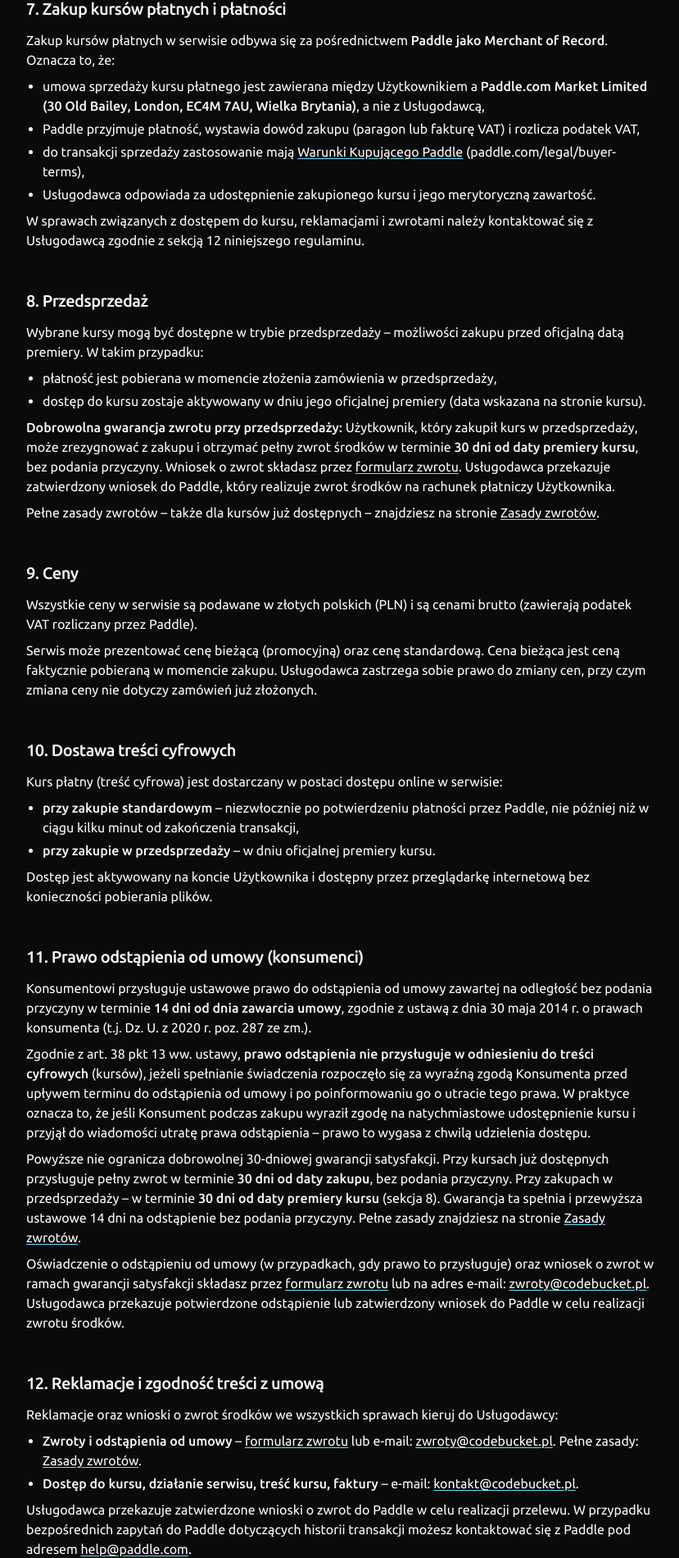
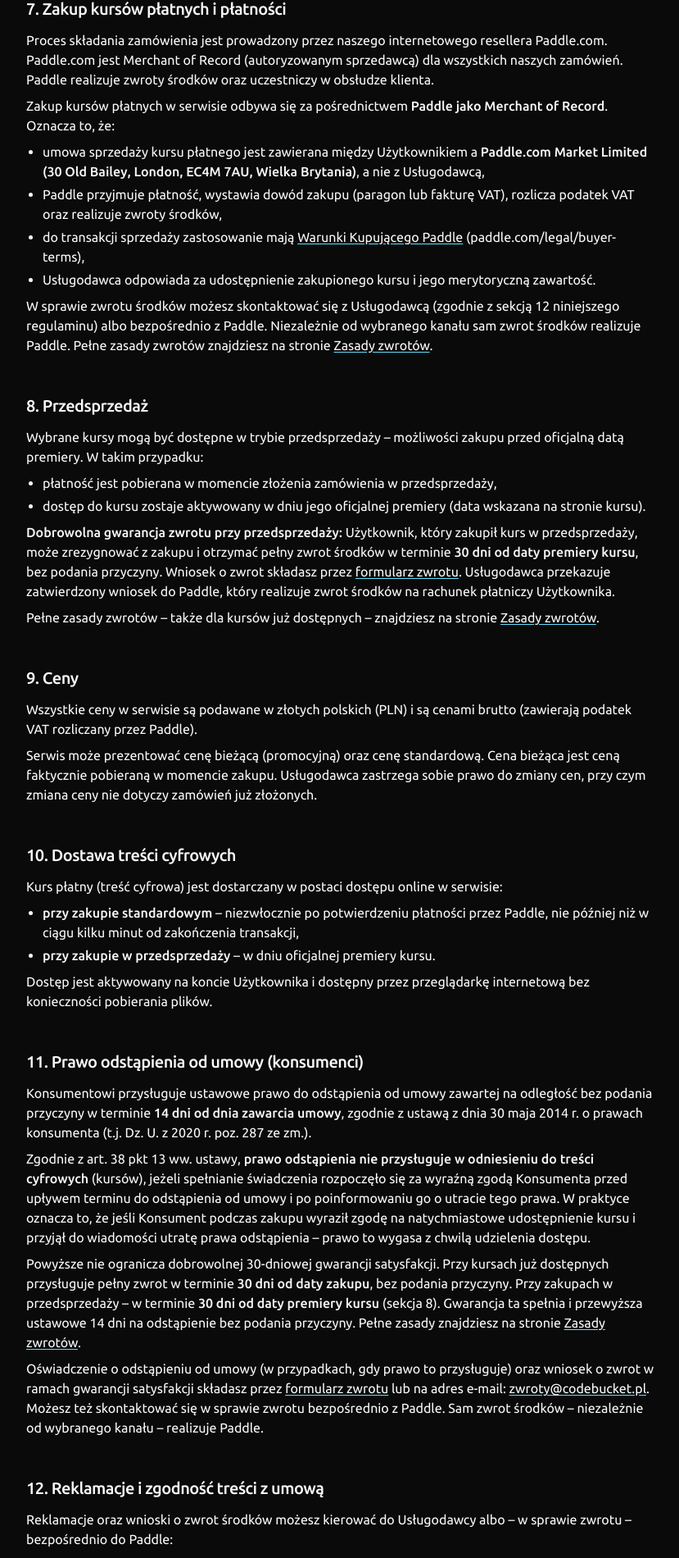
Before and after one commit to viventer/codebucket-web-app, a Next.js app: page /terms in a window 1280 px wide. Shown: the part 2388-4288 px from the top of the page at 82% size, without its empty margins (32-861 px from the left). Built offline with nearby package versions, Linux system fonts and the light colour scheme.

Commit message:
required paddle info

```diff
--- a/app/(site)/refund/page.tsx
+++ b/app/(site)/refund/page.tsx
@@ -33,8 +33,9 @@ export default function RefundPage() {
         <p>
           Zakup kursów płatnych odbywa się za pośrednictwem{" "}
           <LegalStrong>Paddle.com Market Limited</LegalStrong> jako Merchant of
-          Record. CodeBucket rozpatruje i zatwierdza wnioski o zwrot. Paddle
-          realizuje zwrot środków na rachunek płatniczy Użytkownika tą samą
+          Record. W sprawie zwrotu możesz skontaktować się z CodeBucket albo
+          bezpośrednio z Paddle. Niezależnie od wybranego kanału sam zwrot
+          środków realizuje Paddle – na rachunek płatniczy Użytkownika, tą samą
           metodą płatności, której użyto przy zakupie.
         </p>
         <p>
@@ -115,26 +116,35 @@ export default function RefundPage() {
 
       <LegalSection id="wniosek" title="5. Jak złożyć wniosek o zwrot">
         <p>
-          Wniosek o zwrot składasz przez{" "}
-          <LegalLink href="/refund/request">formularz zwrotu</LegalLink>.
+          Wniosek o zwrot możesz zgłosić na jeden z poniższych sposobów:
+        </p>
+        <LegalList>
+          <LegalListItem>
+            przez <LegalLink href="/refund/request">formularz zwrotu</LegalLink>,
+          </LegalListItem>
+          <LegalListItem>
+            na adres{" "}
+            <LegalLink href="mailto:zwroty@codebucket.pl">
+              zwroty@codebucket.pl
+            </LegalLink>
+            ,
+          </LegalListItem>
+          <LegalListItem>
+            bezpośrednio do Paddle na adres{" "}
+            <LegalLink href="mailto:help@paddle.com">help@paddle.com</LegalLink>.
+          </LegalListItem>
+        </LegalList>
+        <p>
+          Wniosek złożony u Usługodawcy jest rozpatrywany w terminie{" "}
+          <LegalStrong>14 dni kalendarzowych</LegalStrong> od jego otrzymania i
+          po zatwierdzeniu przekazywany do Paddle. Niezależnie od wybranego
+          kanału sam zwrot środków realizuje Paddle – tą samą metodą płatności,
+          której użyto przy zakupie.
         </p>
         <p>
-          Możesz też napisać na adres{" "}
-          <LegalLink href="mailto:zwroty@codebucket.pl">
-            zwroty@codebucket.pl
-          </LegalLink>
-          .
-        </p>
-        <p>
-          Usługodawca rozpatruje wnioski w terminie{" "}
-          <LegalStrong>14 dni kalendarzowych</LegalStrong> od ich otrzymania.
-          Zatwierdzony wniosek przekazywany jest do Paddle, które realizuje
-          zwrot środków tą samą metodą płatności.
-        </p>
-        <p>
-          W sprawach dotyczących historii transakcji możesz kontaktować się
-          bezpośrednio z Paddle pod adresem{" "}
-          <LegalLink href="mailto:help@paddle.com">help@paddle.com</LegalLink>.
+          Pod adresem{" "}
+          <LegalLink href="mailto:help@paddle.com">help@paddle.com</LegalLink>{" "}
+          uzyskasz też pomoc w sprawach dotyczących historii transakcji.
         </p>
       </LegalSection>
     </LegalDocument>
--- a/app/(site)/terms/page.tsx
+++ b/app/(site)/terms/page.tsx
@@ -210,6 +210,12 @@ export default function TermsPage() {
       {/* 7 */}
       <LegalSection id="platnosci" title="7. Zakup kursów płatnych i płatności">
         <p>
+          Proces składania zamówienia jest prowadzony przez naszego
+          internetowego resellera Paddle.com. Paddle.com jest Merchant of Record
+          (autoryzowanym sprzedawcą) dla wszystkich naszych zamówień. Paddle
+          realizuje zwroty środków oraz uczestniczy w obsłudze klienta.
+        </p>
+        <p>
           Zakup kursów płatnych w serwisie odbywa się za pośrednictwem{" "}
           <LegalStrong>Paddle jako Merchant of Record</LegalStrong>. Oznacza to,
           że:
@@ -225,7 +231,7 @@ export default function TermsPage() {
           </LegalListItem>
           <LegalListItem>
             Paddle przyjmuje płatność, wystawia dowód zakupu (paragon lub
-            fakturę VAT) i rozlicza podatek VAT,
+            fakturę VAT), rozlicza podatek VAT oraz realizuje zwroty środków,
           </LegalListItem>
           <LegalListItem>
             do transakcji sprzedaży zastosowanie mają{" "}
@@ -240,9 +246,11 @@ export default function TermsPage() {
           </LegalListItem>
         </LegalList>
         <p>
-          W sprawach związanych z dostępem do kursu, reklamacjami i zwrotami
-          należy kontaktować się z Usługodawcą zgodnie z sekcją 12 niniejszego
-          regulaminu.
+          W sprawie zwrotu środków możesz skontaktować się z Usługodawcą
+          (zgodnie z sekcją 12 niniejszego regulaminu) albo bezpośrednio z
+          Paddle. Niezależnie od wybranego kanału sam zwrot środków realizuje
+          Paddle. Pełne zasady zwrotów znajdziesz na stronie{" "}
+          <LegalLink href="/refund">Zasady zwrotów</LegalLink>.
         </p>
       </LegalSection>
 
@@ -276,8 +284,7 @@ export default function TermsPage() {
         </p>
         <p>
           Pełne zasady zwrotów – także dla kursów już dostępnych – znajdziesz na
-          stronie{" "}
-          <LegalLink href="/refund">Zasady zwrotów</LegalLink>.
+          stronie <LegalLink href="/refund">Zasady zwrotów</LegalLink>.
         </p>
       </LegalSection>
 
@@ -361,8 +368,8 @@ export default function TermsPage() {
           <LegalLink href="mailto:zwroty@codebucket.pl">
             zwroty@codebucket.pl
           </LegalLink>
-          . Usługodawca przekazuje potwierdzone odstąpienie lub zatwierdzony
-          wniosek do Paddle w celu realizacji zwrotu środków.
+          . Możesz też skontaktować się w sprawie zwrotu bezpośrednio z Paddle.
+          Sam zwrot środków – niezależnie od wybranego kanału – realizuje Paddle.
         </p>
       </LegalSection>
 
@@ -372,19 +379,20 @@ export default function TermsPage() {
         title="12. Reklamacje i zgodność treści z umową"
       >
         <p>
-          Reklamacje oraz wnioski o zwrot środków we wszystkich sprawach kieruj
-          do Usługodawcy:
+          Reklamacje oraz wnioski o zwrot środków możesz kierować do Usługodawcy
+          albo – w sprawie zwrotu – bezpośrednio do Paddle:
         </p>
         <LegalList>
           <LegalListItem>
             <LegalStrong>Zwroty i odstąpienia od umowy</LegalStrong> –{" "}
-            <LegalLink href="/refund/request">formularz zwrotu</LegalLink> lub
+            <LegalLink href="/refund/request">formularz zwrotu</LegalLink>,
             e-mail:{" "}
             <LegalLink href="mailto:zwroty@codebucket.pl">
               zwroty@codebucket.pl
-            </LegalLink>
-            . Pełne zasady:{" "}
-            <LegalLink href="/refund">Zasady zwrotów</LegalLink>.
+            </LegalLink>{" "}
+            lub bezpośrednio Paddle:{" "}
+            <LegalLink href="mailto:help@paddle.com">help@paddle.com</LegalLink>.
+            Pełne zasady: <LegalLink href="/refund">Zasady zwrotów</LegalLink>.
           </LegalListItem>
           <LegalListItem>
             <LegalStrong>
@@ -398,11 +406,11 @@ export default function TermsPage() {
           </LegalListItem>
         </LegalList>
         <p>
-          Usługodawca przekazuje zatwierdzone wnioski o zwrot do Paddle w celu
-          realizacji przelewu. W przypadku bezpośrednich zapytań do Paddle
-          dotyczących historii transakcji możesz kontaktować się z Paddle pod
-          adresem{" "}
-          <LegalLink href="mailto:help@paddle.com">help@paddle.com</LegalLink>.
+          Wniosek o zwrot złożony u Usługodawcy jest przez niego zatwierdzany i
+          przekazywany do Paddle, które realizuje zwrot środków. Zwrot możesz
+          też zgłosić bezpośrednio do Paddle. Pod adresem{" "}
+          <LegalLink href="mailto:help@paddle.com">help@paddle.com</LegalLink>{" "}
+          uzyskasz również pomoc w sprawach dotyczących historii transakcji.
         </p>
         <p>
           Treści cyfrowe w serwisie są zgodne z umową w rozumieniu rozdziału 5b
```
